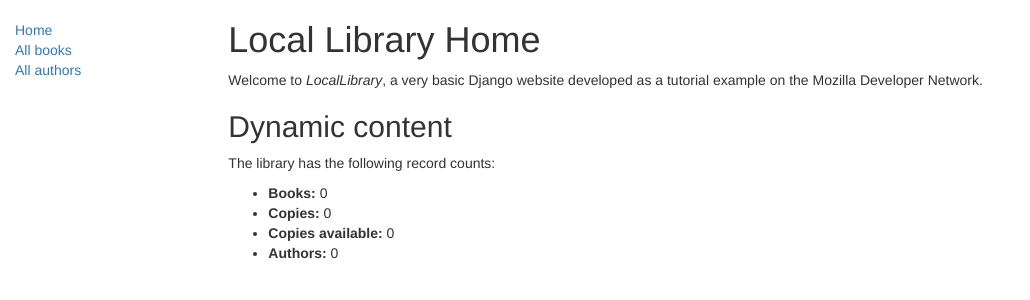
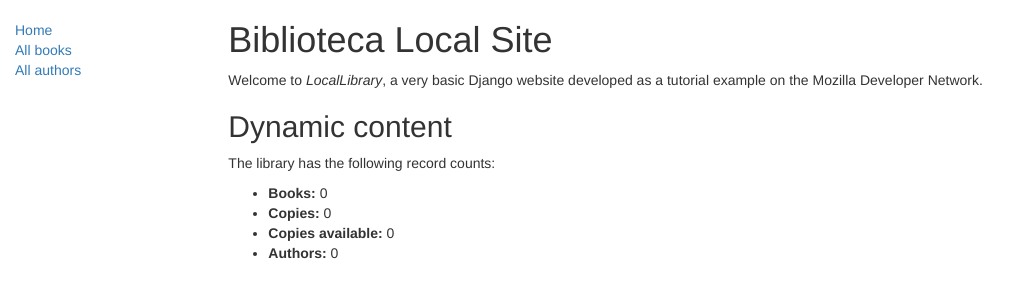
Before and after one commit to GuilemGlaen/BibliotecaLocal, a Django app: page /Catalogo/ in a window 1280 px wide. Shown: the top 300 px of the page, without its empty margins (0-1030 px from the left). Run offline with Django 5.2, Linux system fonts and the light colour scheme; data that the repository does not hold is empty; some libraries are stand-ins or nearby versions.

Commit message:
Cambio en h1 de Catalogo/templates/index.html

```diff
--- a/Catalogo/templates/index.html
+++ b/Catalogo/templates/index.html
@@ -1,7 +1,7 @@
 {% extends "base_generic.html" %}
 
 {% block content %}
-<h1>Local Library Home</h1>
+<h1>Biblioteca Local Site</h1>
 
 <p>Welcome to <em>LocalLibrary</em>, a very basic Django website developed as a tutorial example on the Mozilla Developer Network.</p>
 
```
